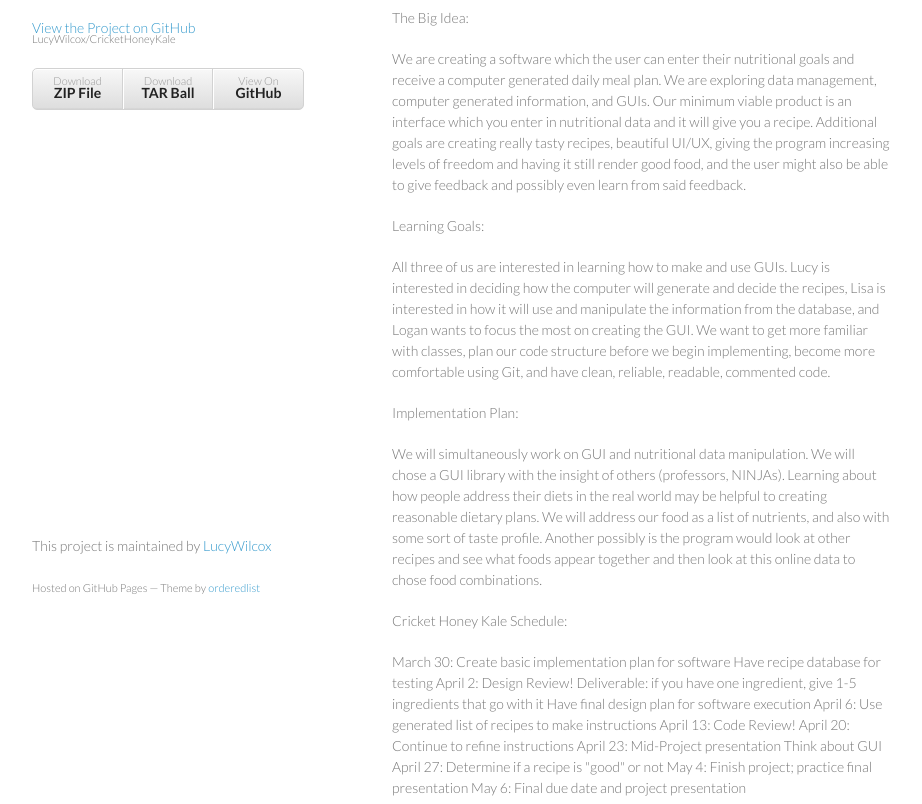
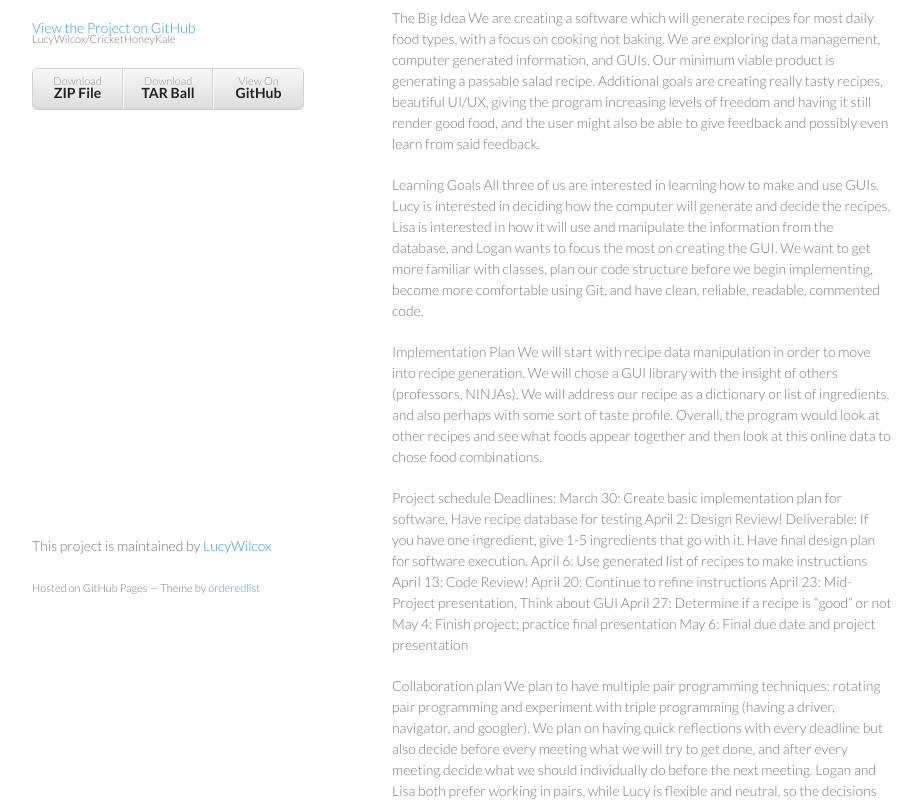
Before and after one commit to LucyWilcox/CricketHoneyKale, a plain HTML site: page index.html in a window 1280 px wide. Shown: the part 133-937 px from the top of the page, without its empty margins (178-1100 px from the left). Drawn offline with Linux system fonts and the light colour scheme.

```diff
--- a/index.html
+++ b/index.html
@@ -31,45 +31,36 @@
         <h1>
 <a id="final-project-proposal-lisa-hachmann-logan-sweet-lucy-wilcox-section-2" class="anchor" href="#final-project-proposal-lisa-hachmann-logan-sweet-lucy-wilcox-section-2" aria-hidden="true"><span class="octicon octicon-link"></span></a>Final Project Proposal: Lisa Hachmann, Logan Sweet, Lucy Wilcox (Section 2)</h1>
 
-<p>The Big Idea:</p>
+<p>The Big Idea
+We are creating a software which will generate recipes for most daily food types, with a focus on cooking not baking. We are exploring data management, computer generated information, and GUIs. Our minimum viable product is generating a passable salad recipe. Additional goals are creating really tasty recipes, beautiful UI/UX, giving the program increasing levels of freedom and having it still render good food, and the user might also be able to give feedback and possibly even learn from said feedback.</p>
 
-<p>We are creating a software which the user can enter their nutritional goals and receive a computer generated daily meal plan. We are exploring data management, computer generated information, and GUIs. Our minimum viable product is an interface which you enter in nutritional data and it will give you a recipe. Additional goals are creating really tasty recipes, beautiful UI/UX, giving the program increasing levels of freedom and having it still render good food, and the user might also be able to give feedback and possibly even learn from said feedback.</p>
+<p>Learning Goals
+All three of us are interested in learning how to make and use GUIs. Lucy is interested in deciding how the computer will generate and decide the recipes, Lisa is interested in how it will use and manipulate the information from the database, and Logan wants to focus the most on creating the GUI. We want to get more familiar with classes, plan our code structure before we begin implementing, become more comfortable using Git, and have clean, reliable, readable, commented code.</p>
 
-<p>Learning Goals:</p>
+<p>Implementation Plan
+We will start with recipe data manipulation in order to move into recipe generation. We will chose a GUI library with the insight of others (professors, NINJAs). We will address our recipe as a dictionary or list of ingredients, and also perhaps with some sort of taste profile. Overall, the program would look at other recipes and see what foods appear together and then look at this online data to chose food combinations. </p>
 
-<p>All three of us are interested in learning how to make and use GUIs. Lucy is interested in deciding how the computer will generate and decide the recipes, Lisa is interested in how it will use and manipulate the information from the database, and Logan wants to focus the most on creating the GUI. We want to get more familiar with classes, plan our code structure before we begin implementing, become more comfortable using Git, and have clean, reliable, readable, commented code.</p>
+<p>Project schedule
+Deadlines:
+March 30: Create basic implementation plan for software, Have recipe database for testing
+April 2: Design Review!
+    Deliverable: If you have one ingredient, give 1-5 ingredients that go with it. Have final design plan for software execution.
+April 6: Use generated list of recipes to make instructions
+April 13: Code Review!
+April 20: Continue to refine instructions
+April 23: Mid-Project presentation, Think about GUI
+April 27: Determine if a recipe is “good” or not
+May 4: Finish project; practice final presentation
+May 6: Final due date and project presentation</p>
 
-<p>Implementation Plan:</p>
+<p>Collaboration plan
+We plan to have multiple pair programming techniques: rotating pair programming and experiment with triple programming (having a driver, navigator, and googler). We plan on having quick reflections with every deadline but also decide before every meeting what we will try to get done, and after every meeting decide what we should individually do before the next meeting. Logan and Lisa both prefer working in pairs, while Lucy is flexible and neutral, so the decisions on the pairing of work will happen based more on scheduling. We will also have multiple files (one for the GUI and one or more for dealing with our data) so people can focus on different parts and work at the same time. Floobits might also be used so we can work together on the code.</p>
 
-<p>We will simultaneously work on GUI and nutritional data manipulation. We will chose a GUI library with the insight of others (professors, NINJAs). Learning about how people address their diets in the real world may be helpful to creating reasonable dietary plans. We will address our food as a list of nutrients, and also with some sort of taste profile. Another possibly is the program would look at other recipes and see what foods appear together and then look at this online data to chose food combinations. </p>
+<p>Risks
+We are at risk for making nasty recipes and having inaccurate instructions. The instructions will be a particularly large risk just because every recipe cooks differently and it’s hard to base the instructions of a new recipe off an old one. To avoid this, we will start with salads and smoothies, examples of foods with a standard instruction pattern. Getting a functional GUI will be more difficult than running our software through the terminal, but will make a huge difference in terms of professionalism and functionality. </p>
 
-<p>Cricket Honey Kale Schedule:</p>
-
-<p>March 30:   Create basic implementation plan for software
-            Have recipe database for testing
-April 2:    Design Review!
-                Deliverable: if you have one ingredient, give 1-5 ingredients that go with it
-            Have final design plan for software execution
-April 6:    Use generated list of recipes to make instructions
-April 13:   Code Review!
-April 20:   Continue to refine instructions
-April 23:   Mid-Project presentation
-            Think about GUI
-April 27:   Determine if a recipe is "good" or not
-May 4:      Finish project; practice final presentation
-May 6:      Final due date and project presentation</p>
-
-<p>Collaboration plan:</p>
-
-<p>We plan to have multiple pair programming techniques: rotating pair programming and experiment with triple programming (having a driver, navigator, and googler). We plan on having quick reflections with every deadline but also decide before every meeting what we will try to get done, and after every meeting decide what we should individually do before the next meeting. Logan and Lisa both prefer working in pairs, while Lucy is flexible and neutral, so the decisions on the pairing of work will happen based more on scheduling. We will also have multiple files (one for the GUI and one or more for dealing with our data) so people can focus on different parts and work at the same time. Floobits might also be used so we can work together on the code.</p>
-
-<p>Risks:</p>
-
-<p>If we use incorrect or inconsistent nutritional data for our software the results provided will not be accurate. Additionally, if retrieving nutritional information proves to be difficult, implementing a useful tool will be near impossible. Getting a functional GUI will be more difficult than running our software through the terminal, but will make a huge difference in terms of professionalism and functionality. </p>
-
-<p>Additional Course Content:</p>
-
-<p>Support on other GUI platforms besides PyGame would be useful to learn about in class. The rest of the project seems manageable with the course content we have already learned, although more understanding of classes and objects will of course help us. We are not sure if it is machine learning, but addressing user feedback (liking or disliking) on recipes and improving suggestions based on that is a stretch goal for us and something we might like to learn more about.</p>
+<p>Additional Course Content
+Support on other GUI platforms besides PyGame would be useful to learn about in class. The rest of the project seems manageable with the course content we have already learned, although more understanding of classes and objects will of course help us. We  don’t really know what machine learning is, but it might be useful. </p>
 
 <h1>
 <a id="framing-document" class="anchor" href="#framing-document" aria-hidden="true"><span class="octicon octicon-link"></span></a>Framing Document:</h1>
```
Also changed, not shown: params.json (+1 -1 lines).
